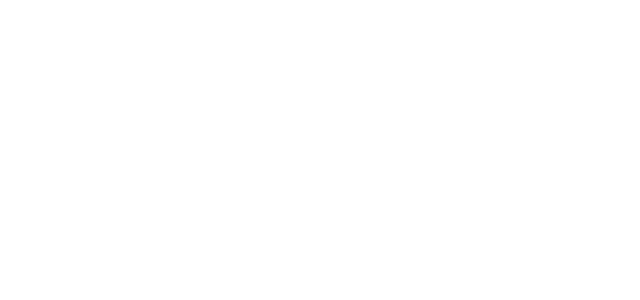
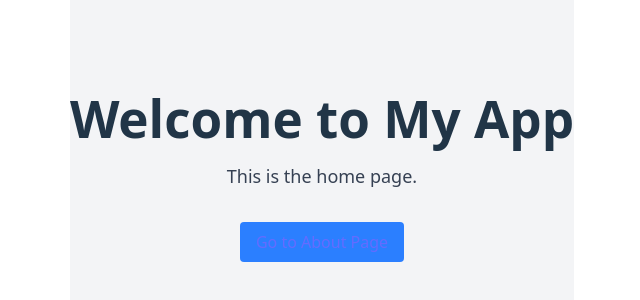
Before and after one commit to AALgoritm/RentHusWeb, a React (Vite) app: page / in a window 1280 px wide. Before the commit this address had no page. Shown: the part 272-572 px from the top of the page, without its empty margins (318-958 px from the left). Built offline with nearby package versions, Linux system fonts and the light colour scheme.

Commit message:
feat: add Home page and configure routing

```diff
--- a/src/Router.tsx
+++ b/src/Router.tsx
@@ -1,10 +1,13 @@
-import { BrowserRouter, Routes } from "react-router-dom";
+import { BrowserRouter, Route, Routes } from "react-router-dom";
+import Home from "./pages/Home";
 
 export function Router() {
   return (
     <BrowserRouter>
       <div className="container mx-auto p-4">
-        <Routes></Routes>
+        <Routes>
+          <Route path="/" element={<Home />} />
+        </Routes>
       </div>
     </BrowserRouter>
   );
--- /dev/null
+++ b/src/pages/Home.tsx
@@ -0,0 +1,15 @@
+const Home = () => {
+  return (
+    <div className="flex flex-col items-center justify-center h-screen bg-gray-100">
+      <h1 className="text-4xl font-bold mb-4">Welcome to My App</h1>
+      <p className="text-lg text-gray-700 mb-8">This is the home page.</p>
+      <a
+        href="/about"
+        className="px-4 py-2 bg-blue-500 text-white rounded hover:bg-blue-600 transition"
+      >
+        Go to About Page
+      </a>
+    </div>
+  );
+};
+export default Home;
```
